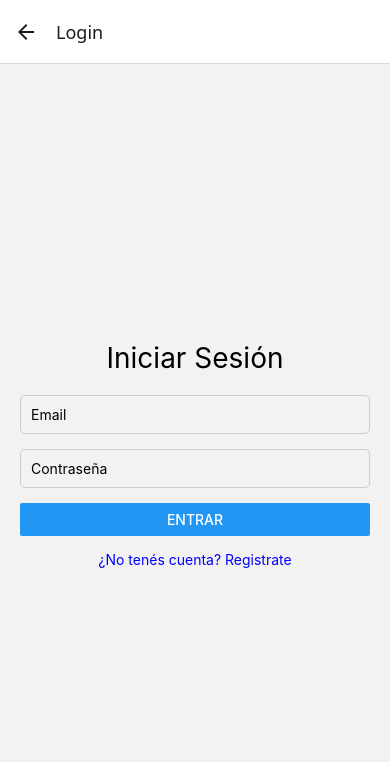
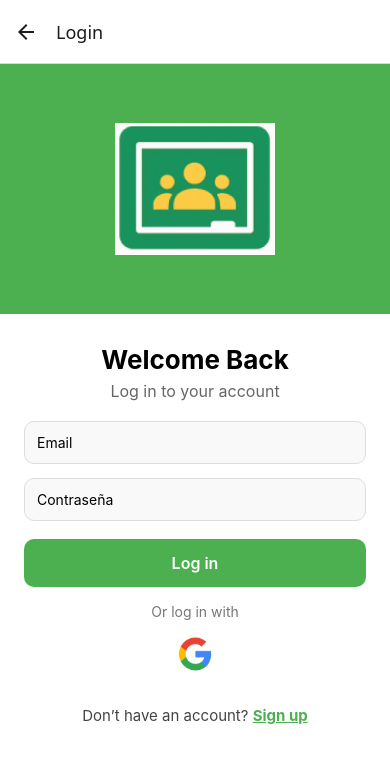
Before and after one commit to ClassConnect-2025C1/ClassConnect-FrontEnd, a React Native app: screen /Login in a window 390 px wide. Shown: the top 762 px of the page. Built offline with nearby package versions, Linux system fonts and the light colour scheme.

Commit message:
Refactor log in screen

```diff
--- a/src/screens/LoginScreen.tsx
+++ b/src/screens/LoginScreen.tsx
@@ -1,36 +1,131 @@
 import React from 'react';
-import { View, Text, TextInput, Button, StyleSheet, TouchableOpacity } from 'react-native';
+import { View, Text, TextInput, TouchableOpacity, StyleSheet, Image } from 'react-native';
 import { useNavigation } from '@react-navigation/native';
 
 const LoginScreen = () => {
   const navigation = useNavigation();
 
- // It's necessary to use text for the texts message (don't exist only the word withou <Text>)
- // the view is similar to div in react, all the elements are inside the view
-
- // button
- // its the native button its not possible to change the style, but you can change the color
- // it's addaptative to mobile or web
   return (
     <View style={styles.container}>
-      <Text style={styles.title}>Iniciar Sesión</Text>
-      <TextInput placeholder="Email" style={styles.input} keyboardType="email-address" />
-      <TextInput placeholder="Contraseña" style={styles.input} secureTextEntry />
+      <View style={styles.topHalf}>
+        <Image source={require('../../assets/images/logo.png')} style={styles.logo} />
+      </View>
 
-      <Button title="Entrar" onPress={() =>  alert('simple alert')} />
+      <View style={styles.formContainer}>
+        <Text style={styles.title}>Welcome Back</Text>
+        <Text style={styles.subtitle}>Log in to your account</Text>
 
-      <TouchableOpacity onPress={() => navigation.navigate('Register')}>
-        <Text style={styles.link}>¿No tenés cuenta? Registrate</Text>
-      </TouchableOpacity>
+        <TextInput placeholder="Email" style={styles.input} keyboardType="email-address" />
+        <TextInput placeholder="Contraseña" style={styles.input} secureTextEntry />
+
+        <TouchableOpacity style={styles.loginButton} onPress={() => alert('simple alert')}>
+          <Text style={styles.loginButtonText}>Log in</Text>
+        </TouchableOpacity>
+
+        <Text style={styles.orText}>Or log in with</Text>
+
+        <View style={styles.socialContainer}>
+          <TouchableOpacity>
+            <Image source={require('../../assets/images/googlelog.png')} style={styles.socialIcon} />
+          </TouchableOpacity>
+          {/* Podés agregar más como este: */}
+          {/* <TouchableOpacity>
+              <Image source={require('../../assets/images/facebook.png')} style={styles.socialIcon} />
+            </TouchableOpacity> */}
+        </View>
+
+        <TouchableOpacity onPress={() => navigation.navigate('Register')}>
+          <Text style={styles.bottomLink}>
+            Don’t have an account? <Text style={styles.signUp}>Sign up</Text>
+          </Text>
+        </TouchableOpacity>
+      </View>
     </View>
   );
 };
 
 const styles = StyleSheet.create({
-  container: { flex: 1, justifyContent: 'center', padding: 20 },
-  title: { fontSize: 28, marginBottom: 20, textAlign: 'center' },
-  input: { borderWidth: 1, borderColor: '#ccc', padding: 10, marginBottom: 15, borderRadius: 5 },
-  link: { marginTop: 15, color: 'blue', textAlign: 'center' },
+  container: {
+    flex: 1,
+    backgroundColor: '#fff',
+  },
+  topHalf: {
+    backgroundColor: '#4CAF50',
+    flex: 1,
+    justifyContent: 'center',
+    alignItems: 'center',
+  },
+  logo: {
+    width: 160,
+    height: 160,
+    resizeMode: 'contain',
+  },
+  formContainer: {
+    flex: 2,
+    paddingHorizontal: 24,
+    paddingTop: 30,
+  },
+  title: {
+    fontSize: 26,
+    fontWeight: 'bold',
+    textAlign: 'center',
+    marginBottom: 6,
+  },
+  subtitle: {
+    fontSize: 16,
+    color: '#666',
+    textAlign: 'center',
+    marginBottom: 20,
+  },
+  input: {
+    borderWidth: 1,
+    borderColor: '#ddd',
+    padding: 12,
+    borderRadius: 10,
+    marginBottom: 14,
+    backgroundColor: '#f9f9f9',
+  },
+  loginButton: {
+    backgroundColor: '#4CAF50',
+    paddingVertical: 14,
+    borderRadius: 10,
+    marginTop: 4,
+    marginBottom: 16,
+    elevation: 2,
+  },
+  loginButtonText: {
+    color: '#fff',
+    textAlign: 'center',
+    fontWeight: '600',
+    fontSize: 16,
+  },
+  orText: {
+    textAlign: 'center',
+    color: '#777',
+    marginBottom: 12,
+    fontSize: 14,
+  },
+  socialContainer: {
+    flexDirection: 'row',
+    justifyContent: 'center',
+    marginBottom: 20,
+  },
+  socialIcon: {
+    width: 44,
+    height: 44,
+    marginHorizontal: 12,
+  },
+  bottomLink: {
+    textAlign: 'center',
+    color: '#444',
+    marginTop: 10,
+    fontSize: 15,
+  },
+  signUp: {
+    fontWeight: 'bold',
+    color: '#4CAF50',
+    textDecorationLine: 'underline',
+  },
 });
 
 export default LoginScreen;
--- a/src/screens/StartScreen.tsx
+++ b/src/screens/StartScreen.tsx
@@ -1,8 +1,10 @@
 import React from 'react';
-import { View, Text, Image, StyleSheet, Pressable } from 'react-native';
+import { View, Text, Image, StyleSheet, Pressable,TouchableOpacity } from 'react-native';
 import { useFonts } from 'expo-font';
+import { useNavigation } from '@react-navigation/native';
 
 const StartScreen = () => {
+    const navigation = useNavigation();
   const [fontsLoaded] = useFonts({
     'outfit': require('../../assets/fonts/Outfit-Bold.ttf'),
     'outfit-medium': require('../../assets/fonts/Outfit-Medium.ttf'),
@@ -27,11 +29,15 @@ const StartScreen = () => {
 
       <View style={styles.buttonsContainer}>
         <Pressable style={styles.primaryButton}>
-          <Text style={styles.primaryButtonText}>Get Started</Text>
-        </Pressable>
+          <TouchableOpacity onPress={() => navigation.navigate('Register')}>
+            <Text style={styles.primaryButtonText}>Get Started</Text>
+          </TouchableOpacity>
+         </Pressable>
 
         <Pressable style={styles.secondaryButton}>
-          <Text style={styles.secondaryButtonText}>Log In</Text>
+            <TouchableOpacity onPress={() => navigation.navigate('Login')}>
+                <Text style={styles.secondaryButtonText}>Log In</Text>
+            </TouchableOpacity>
         </Pressable>
       </View>
     </View>
```
Also changed, not shown: assets/images/googlelog.png (added).
